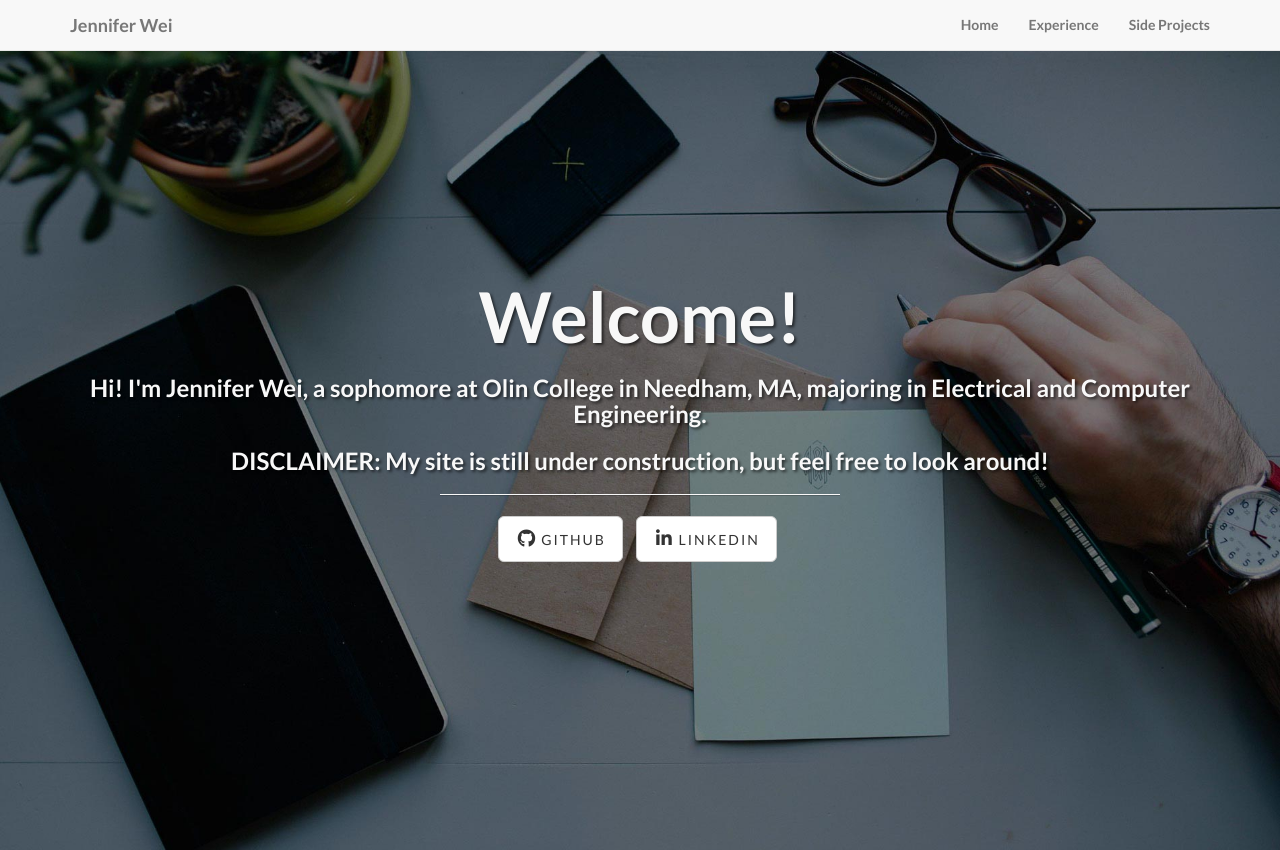
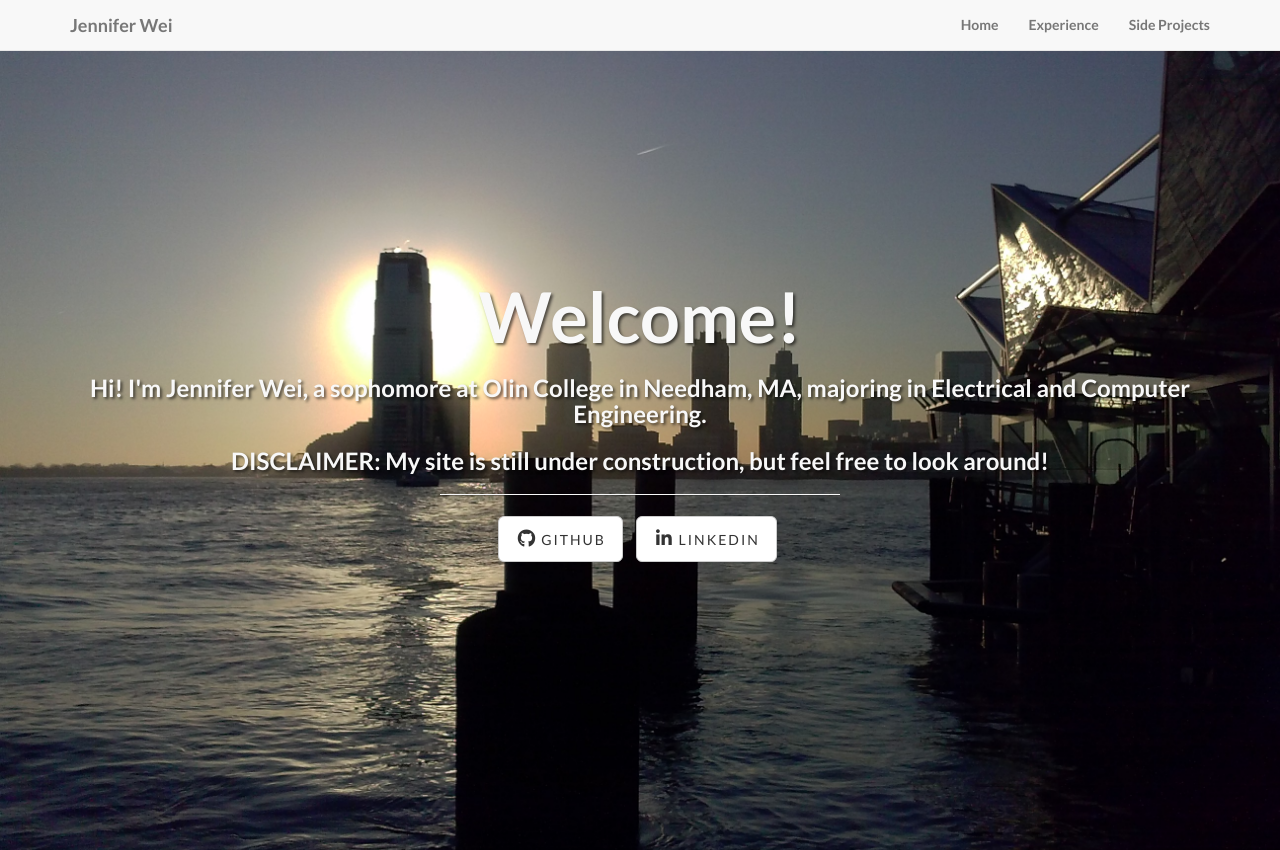
Before and after one commit to jenwei/jenwei.github.io, a plain HTML site: page index.html in a window 1280 px wide. Shown: the top 850 px of the page. Drawn offline with Linux system fonts and the light colour scheme.

Commit message:
New Intro Picture

```diff
--- a/css/landing-page.css
+++ b/css/landing-page.css
@@ -31,7 +31,7 @@ h6 {
     padding-bottom: 50px;
     text-align: center;
     color: #f8f8f8;
-    background: url(../img/intro-bg.jpg) no-repeat center center;
+    background: url(../img/new_intro.jpg) no-repeat center center; /*CODE BY ME*/
     background-size: cover;
 }
 
```
Also changed, not shown: img/new_intro.jpg (added).
